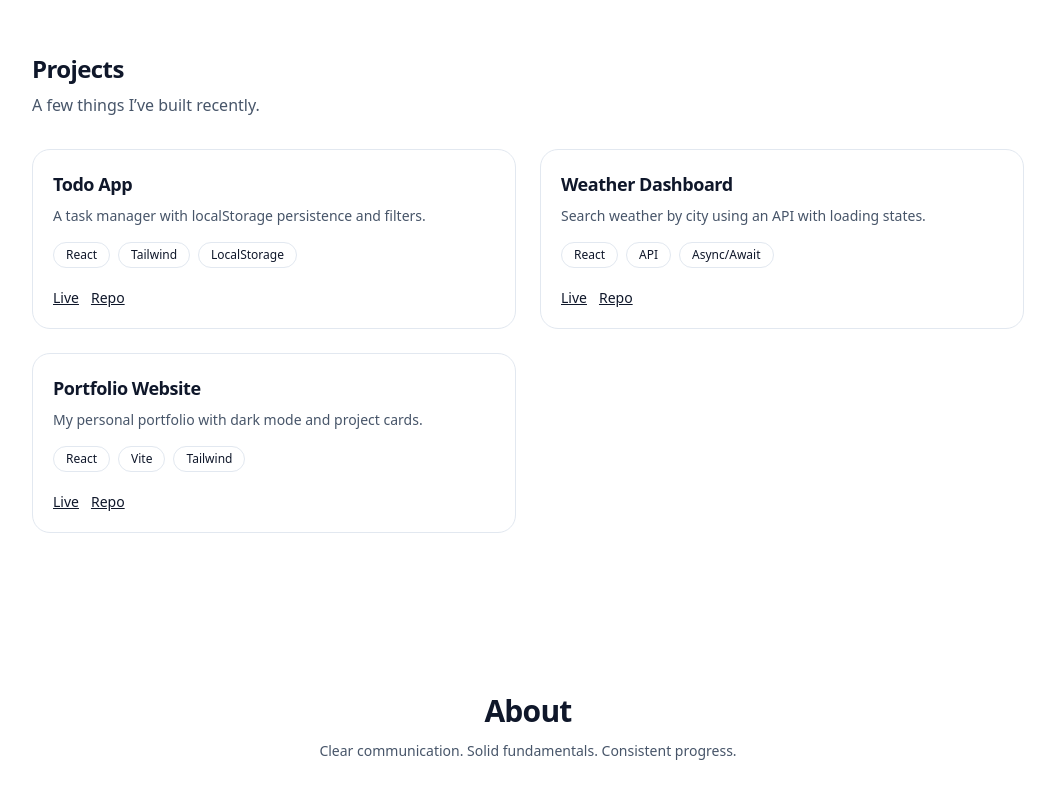
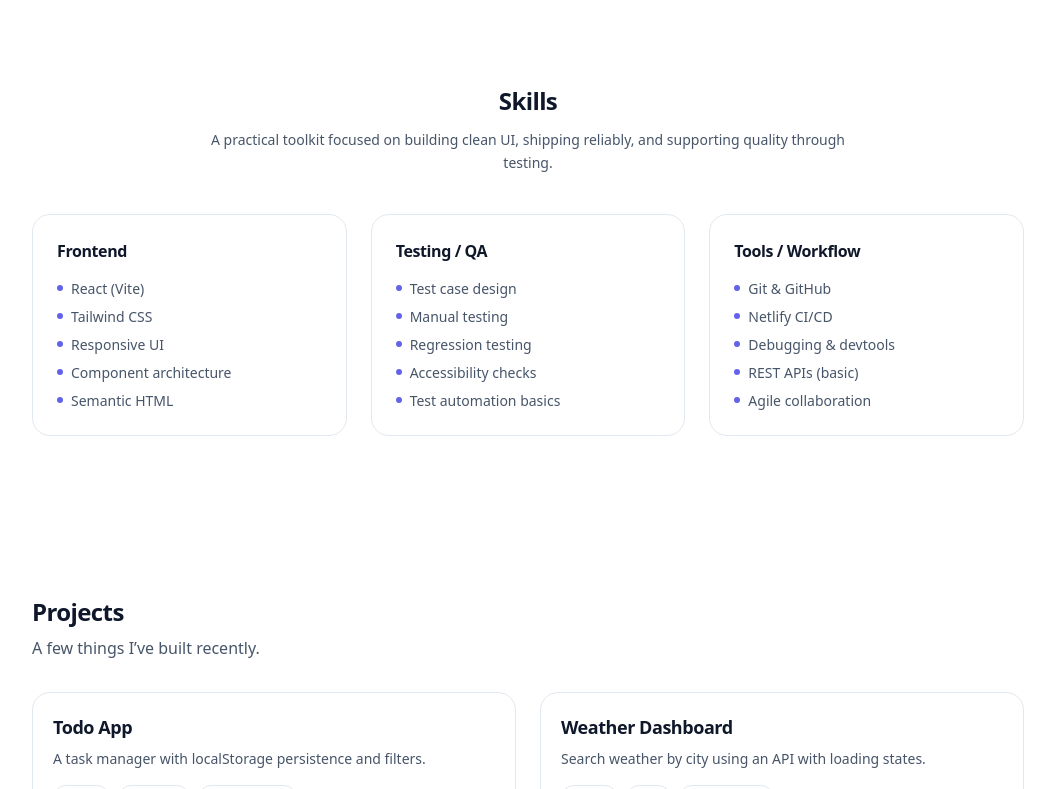
Before and after one commit to Tiego3/portfolio-react, a React (Vite) app: page / in a window 1280 px wide. Shown: the part 1863-2652 px from the top of the page, without its empty margins (112-1167 px from the left). Built offline with nearby package versions, Linux system fonts and the light colour scheme.

Commit message:
Add Skills section with category cards

```diff
--- a/src/App.jsx
+++ b/src/App.jsx
@@ -1,6 +1,7 @@
 import Header from "./components/Header";
 import Hero from "./components/Hero";
 import Experience from "./components/Experience";
+import Skills from "./components/Skills";
 import Projects from "./components/Projects";
 import About from "./components/About";
 import Contact from "./components/Contact";
@@ -13,6 +14,7 @@ export default function App() {
       <main>
         <Hero />
         <Experience />
+        <Skills />
         <Projects />
         <About />
         <Contact />
--- /dev/null
+++ b/src/components/Skills.jsx
@@ -0,0 +1,74 @@
+const SKILL_CATEGORIES = [
+  {
+    title: "Frontend",
+    items: [
+      "React (Vite)",
+      "Tailwind CSS",
+      "Responsive UI",
+      "Component architecture",
+      "Semantic HTML",
+    ],
+  },
+  {
+    title: "Testing / QA",
+    items: [
+      "Test case design",
+      "Manual testing",
+      "Regression testing",
+      "Accessibility checks",
+      "Test automation basics",
+    ],
+  },
+  {
+    title: "Tools / Workflow",
+    items: [
+      "Git & GitHub",
+      "Netlify CI/CD",
+      "Debugging & devtools",
+      "REST APIs (basic)",
+      "Agile collaboration",
+    ],
+  },
+];
+
+function SkillsCard({ title, items }) {
+  return (
+    <div className="card p-6">
+      <h3 className="text-base font-semibold tracking-tight">{title}</h3>
+
+      <ul className="mt-4 space-y-2 text-sm text-slate-600 dark:text-slate-300">
+        {items.map((item) => (
+          <li key={item} className="flex gap-2">
+            <span
+              aria-hidden="true"
+              className="mt-1.5 h-1.5 w-1.5 shrink-0 rounded-full bg-accent-500"
+            />
+            <span>{item}</span>
+          </li>
+        ))}
+      </ul>
+    </div>
+  );
+}
+
+export default function Skills() {
+  return (
+    <section id="skills" className="section-y">
+      <div className="container-x">
+        <div className="mx-auto max-w-2xl text-center">
+          <h2 className="text-2xl font-semibold tracking-tight">Skills</h2>
+          <p className="mt-3 text-sm leading-relaxed text-slate-600 dark:text-slate-300">
+            A practical toolkit focused on building clean UI, shipping reliably, and
+            supporting quality through testing.
+          </p>
+        </div>
+
+        <div className="mt-10 grid gap-6 md:grid-cols-2 lg:grid-cols-3">
+          {SKILL_CATEGORIES.map((cat) => (
+            <SkillsCard key={cat.title} title={cat.title} items={cat.items} />
+          ))}
+        </div>
+      </div>
+    </section>
+  );
+}
```
